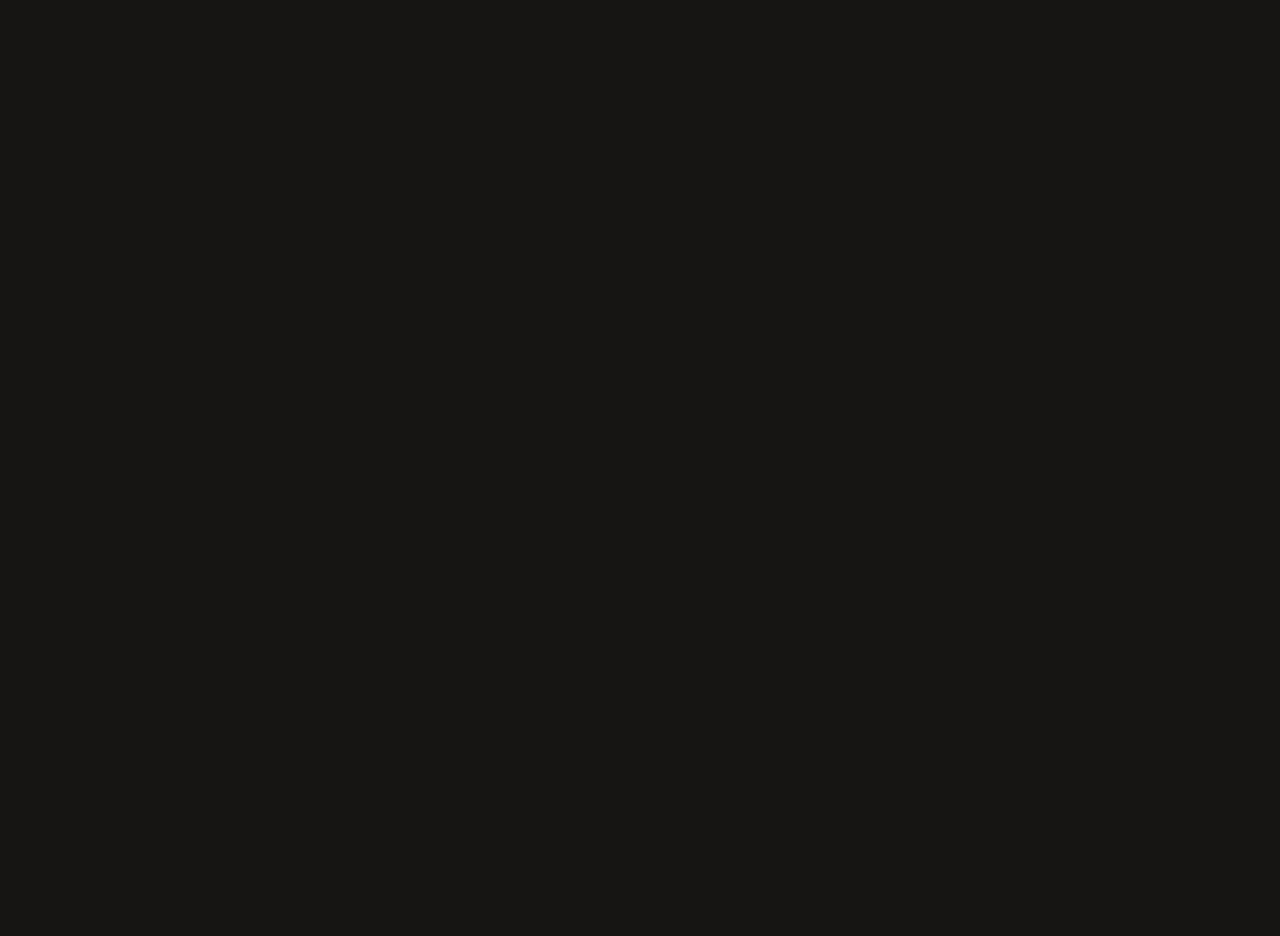
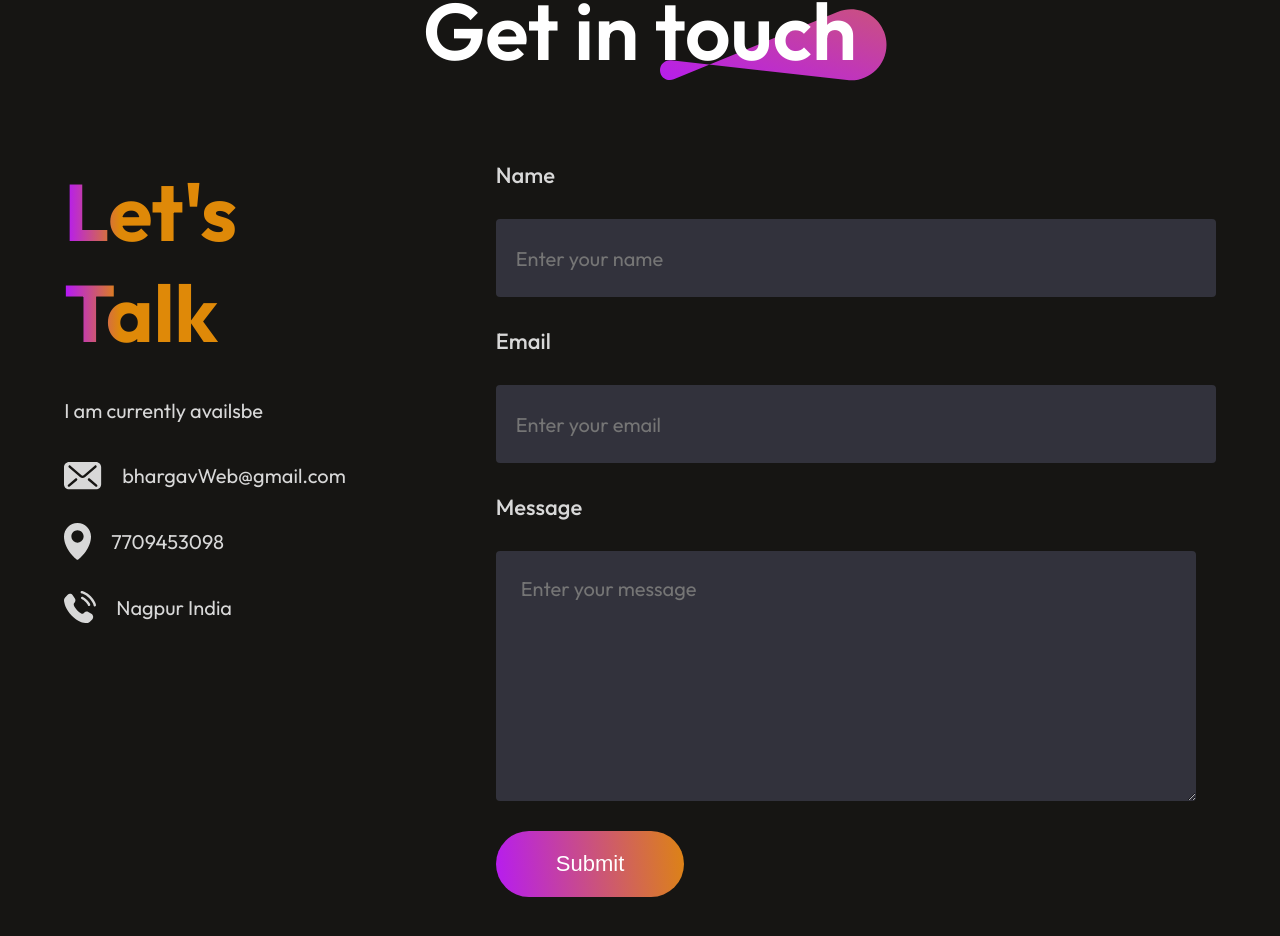
Before and after one commit to Bhargav-Lende/Portfolio, a React (Vite) app: page / in a window 1280 px wide. Shown: the part 4796-5732 px from the top of the page. Before the commit the page ends 4696 px from the top, so only its background shows below. Built offline with nearby package versions, Linux system fonts and the light colour scheme.

Commit message:
c_7 : Contact Component

```diff
--- a/src/App.jsx
+++ b/src/App.jsx
@@ -4,6 +4,7 @@
 import About from './Components/About/About'
 import Certifications from './Components/Certifications/Certifications'
 import TechStack from './Components/TechStack/TechStack'
+import Contact from './Components/Contact/Contact'
 
 const App = () => {
   return (
@@ -13,6 +14,7 @@
       <About/>
       <Certifications/>
       <TechStack/>
+      <Contact/>
     </div>
   )
 }
--- /dev/null
+++ b/src/Components/Contact/Contact.css
@@ -0,0 +1,104 @@
+.contact{
+    display: flex;
+    flex-direction: column;
+    justify-content: center;
+    align-items: center;
+    gap: 80px;
+    margin: 80px 170px;
+}
+.contact-title{
+    position: relative;
+}
+.contact-title h1{
+    padding: 0px 30px;
+    font-size: 80px;
+    font-weight: 600;
+}
+.contact-title img{
+    position: absolute;
+    bottom: 0;
+    right: 0;
+    z-index: -1;
+}
+.contact-section{
+    display: flex;
+    gap: 150px;
+}
+.contact-left{
+    display: flex;
+    flex-direction: column;
+    gap: 30px;
+}
+.contact-left h1{
+    font-size: 80px;
+    font-weight: 700;
+    background: linear-gradient(270deg, #DF8908 80%, #B415FF 100%);
+    background-clip: text;
+    -webkit-background-clip: text;
+    -webkit-text-fill-color: transparent;
+}
+.contact-left p{
+    max-width: 550px;
+    color: #D8D8D8;
+    font-size: 20px;
+    line-height: 35px;
+}
+.contact-details{
+    display: flex;
+    flex-direction: column;
+    gap: 30px;
+    color: #D8D8D8;
+    font-size: 22px;
+}
+.contact-detail{
+    display: flex;
+    align-items: center;
+    gap: 20px;
+}
+.contact-right{
+    display: flex;
+    flex-direction: column;
+    align-items: start;
+    gap: 30px;
+}
+.contact-right label{
+    color: #D8D8D8;
+    font-size: 22px;
+    font-weight: 500;
+}
+.contact-right input{
+    border: none;
+    width: 700px;
+    height: 78px;
+    padding-left: 20px;
+    border-radius: 4px;
+    background: #32323c;
+    color: #A0A0A0;
+    font-family: Outfit;
+    font-size: 20px;
+}
+.contact-right textarea{
+    width: 650px;
+    border: none;
+    padding: 25px;
+    border-radius: 4px;
+    background: #32323c;
+    color: #A0A0A0;
+    font-family: Outfit;
+    font-size: 20px;
+}
+.contact-submit{
+    border: none;
+    color: white;
+    border-radius: 50px;
+    background: linear-gradient(264deg, #DF8908 -5.09%, #B415FF 106.28%);
+    font-size: 22px;
+    padding: 20px 60px;
+    margin-bottom: 50px;
+    cursor: pointer;
+    transition: 0.3s;
+}
+.contact-submit:hover{
+    transform: scale(1.1);
+    transition: 0.3s;
+}
--- /dev/null
+++ b/src/Components/Contact/Contact.jsx
@@ -0,0 +1,45 @@
+import React from 'react'
+import './Contact.css'
+import theme_pattern from '../../assets/theme_pattern.svg'
+import mail_icon from '../../assets/mail_icon.svg'
+import location_icon from '../../assets/location_icon.svg'
+import call_icon from '../../assets/call_icon.svg'
+
+const Contact = () => {
+  return (
+    <div className='contact'>
+      <div className="contact-title">
+        <h1>Get in touch</h1>
+        <img src={theme_pattern} alt="" />
+      </div>
+      <div className="contact-section">
+        <div className="contact-left">
+            <h1>Let's Talk</h1>
+            <p>I am currently availsbe</p>
+            <div className="contact-details">
+                <div className="contact-detail">
+                   <img src={mail_icon} alt=""/><p>bhargavWeb@gmail.com</p>
+                </div>
+                <div className="contact-detail">
+                    <img src={location_icon} alt=""/><p>7709453098</p>
+                </div>
+                <div className="contact-detail">
+                    <img src={call_icon} alt=""/><p>Nagpur India</p>
+                </div>
+            </div>
+        </div>
+        <form className="contact-right">
+            <label htmlFor="">Name</label>
+            <input type='text' placeholder='Enter your name' name='name'/>
+            <label htmlFor=''>Email</label>
+            <input type='email' placeholder='Enter your email' name='email' />
+            <label htmlFor=''>Message</label>
+            <textarea name='message' rows="8" placeholder='Enter your message'></textarea>
+            <button type='submit' className="contact-submit">Submit</button>
+        </form>
+      </div>
+    </div>
+  )
+}
+
+export default Contact
```
